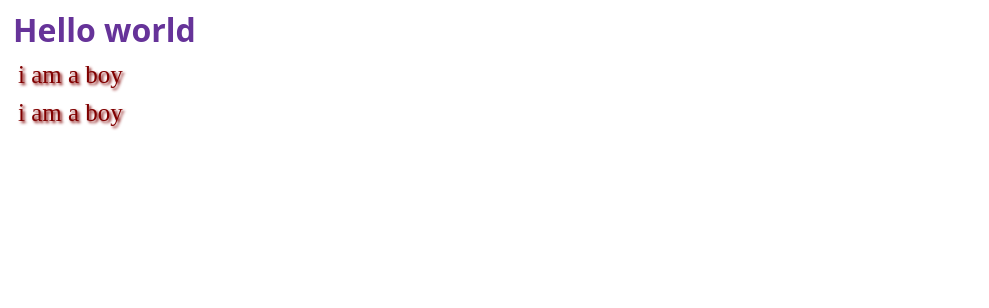
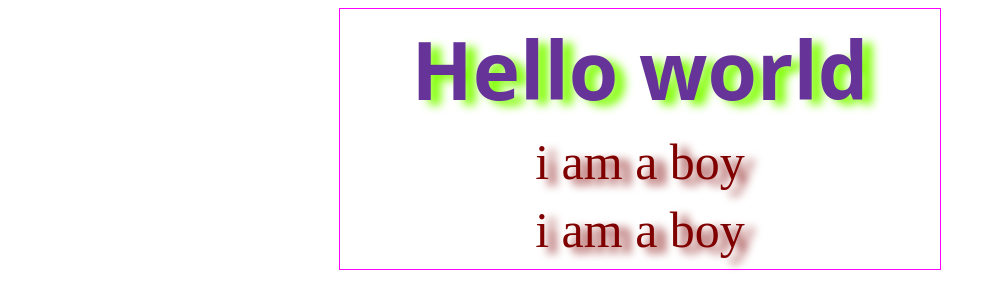
Before and after one commit to oladipojoshua/sturdy-giggle, a plain HTML site: page index.html in a window 1280 px wide. Shown: the whole page, without its empty margins (0-989 px from the left). Drawn offline with Linux system fonts and the light colour scheme.

Commit message:
i added more

```diff
--- a/index.html
+++ b/index.html
@@ -7,8 +7,12 @@
     <link rel="stylesheet" href="style.css">
 </head>
 <body>
+    <center>
+    <div class="border">
     <h1>Hello world</h1>
     <p>i am a boy</p>
     <p>i am a boy</p>
+    </div>
+</center>
 </body>
 </html>
--- a/style.css
+++ b/style.css
@@ -1,12 +1,19 @@
+.border{
+    border: 1px solid fuchsia;
+    width: 600px;
+}
+
 h1{
+    text-shadow: 10px 5px 10px chartreuse;
     color: rebeccapurple;
     margin: 5px;
+    font-size: 80px;
     font-family: system-ui, -apple-system, BlinkMacSystemFont, 'Segoe UI', Roboto, Oxygen, Ubuntu, Cantarell, 'Open Sans', 'Helvetica Neue', sans-serif;
 }
 
 p{
     color: maroon;
     margin: 10px;
-    font-size: 25px;
-    text-shadow: 2px 2px 3px;
+    font-size:50px;
+    text-shadow: 10px 5px 10px;
 }
```
